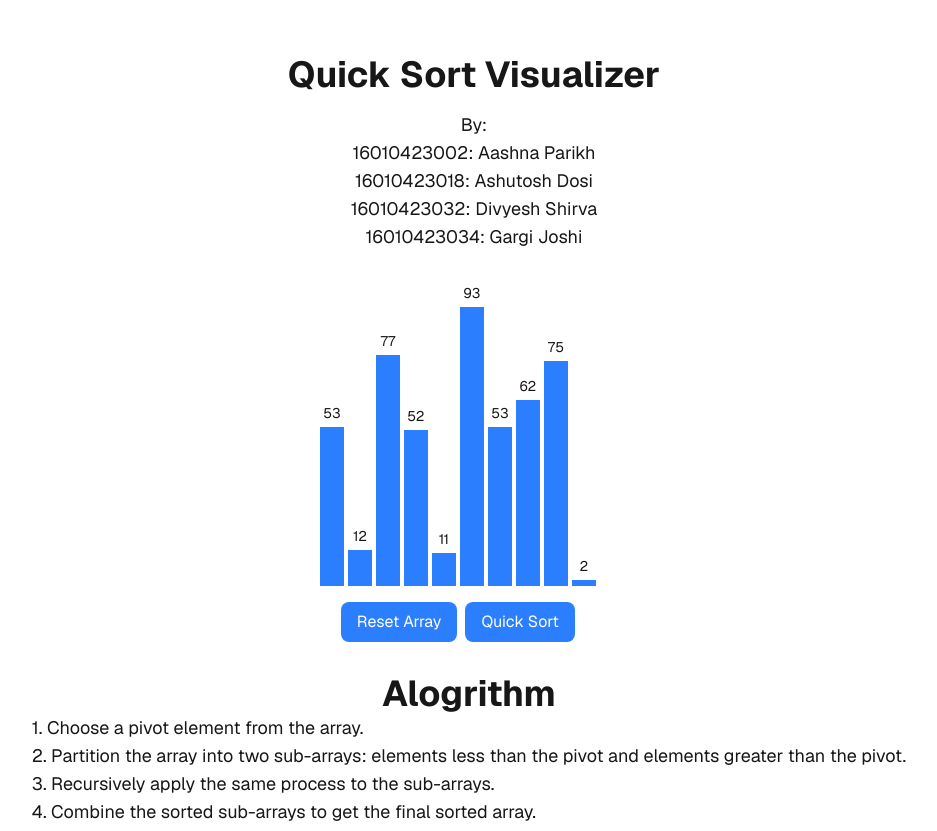
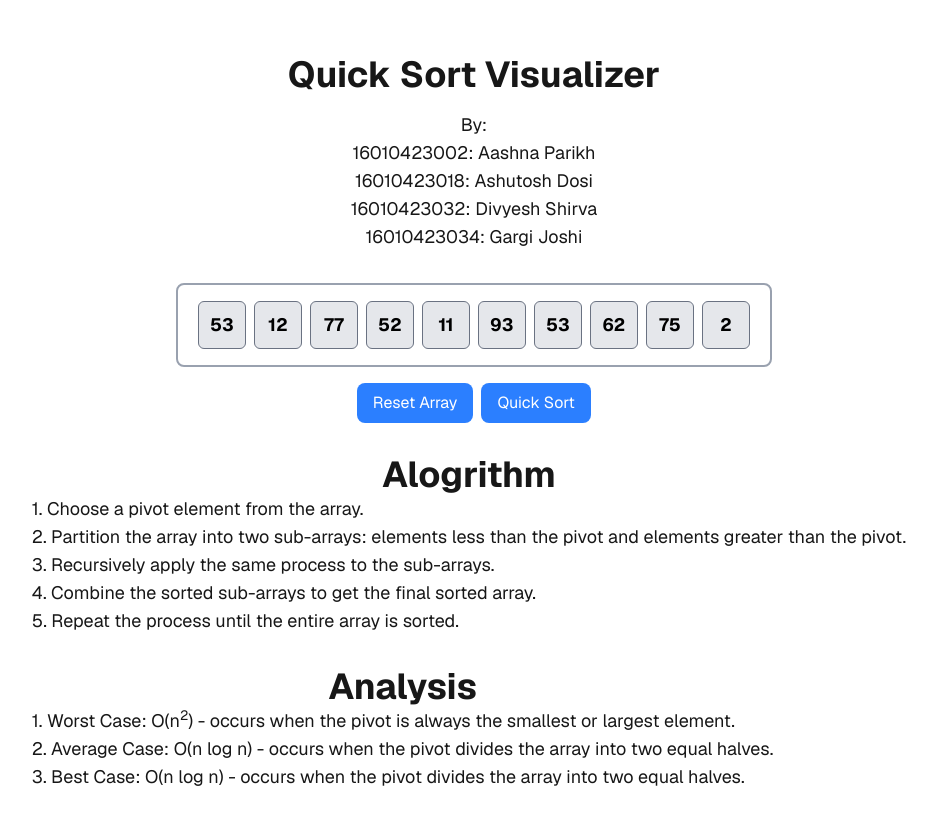
Before and after one commit to ashutoshDosi/AA-LabCA, a Next.js app: page / in a window 1280 px wide. Shown: the part 109-940 px from the top of the page, without its empty margins (171-1108 px from the left). Built offline with nearby package versions, Linux system fonts and the light colour scheme.

Commit message:
Add array format instead of bar

```diff
--- a/src/app/components/QuickSortVisualizer.tsx
+++ b/src/app/components/QuickSortVisualizer.tsx
@@ -1,7 +1,4 @@
-'use client'
-
 import { useState, useEffect } from "react";
-import { motion } from "framer-motion";
 import Button from "./Button";
 
 const QuickSortVisualizer = () => {
@@ -40,12 +37,12 @@ const QuickSortVisualizer = () => {
         i++;
         [arr[i], arr[j]] = [arr[j], arr[i]];
         setArray([...arr]);
-        await new Promise((resolve) => setTimeout(resolve, 1000));
+        await new Promise((resolve) => setTimeout(resolve, 500));
       }
     }
     [arr[i + 1], arr[high]] = [arr[high], arr[i + 1]];
     setArray([...arr]);
-    await new Promise((resolve) => setTimeout(resolve, 1000));
+    await new Promise((resolve) => setTimeout(resolve, 500));
     setPivotIndex(null);
     setCompareIndex(null);
     return i + 1;
@@ -61,16 +58,14 @@ const QuickSortVisualizer = () => {
 
   return (
     <div className="flex flex-col items-center space-y-4">
-      <div className="flex space-x-1 items-end">
+      <div className="flex justify-center items-center border-2 border-gray-400 p-4 rounded-lg">
         {array.map((value, idx) => (
-          <div key={idx} className="flex flex-col items-center">
-            <span className="text-sm mb-1">{value}</span>
-            <motion.div
-              className={`w-6 ${idx === pivotIndex ? 'bg-red-500' : idx === compareIndex ? 'bg-yellow-500' : 'bg-blue-500'}`}
-              style={{ height: `${value * 3}px` }}
-              layout
-            />
-          </div>
+          <span
+            key={idx}
+            className={`flex justify-center items-center w-12 h-12 border border-gray-500 rounded-md mx-1 text-lg font-bold text-black ${idx === pivotIndex ? 'bg-red-500' : idx === compareIndex ? 'bg-yellow-500' : 'bg-gray-200'}`}
+          >
+            {value}
+          </span>
         ))}
       </div>
       <div className="flex space-x-2">
--- a/src/app/page.tsx
+++ b/src/app/page.tsx
@@ -18,7 +18,7 @@ export default function Home() {
             16010423034: Gargi Joshi
           </p>
         </div>
-        <div className="flex flex-col items-center md:ml-72 sm:ml-24">
+        <div className="flex flex-col items-center ml-36">
         <QuickSortVisualizer />
         </div>
         <div>
@@ -33,6 +33,17 @@ export default function Home() {
             5. Repeat the process until the entire array is sorted. <br />
           </p>
         </div>
+
+        <div>
+          <h1 className="text-4xl font-bold text-center">
+            Analysis
+          </h1>
+          <p className="text-lg">
+            1. Worst Case: O(n<sup>2</sup>) - occurs when the pivot is always the smallest or largest element. <br />
+            2. Average Case: O(n log n) - occurs when the pivot divides the array into two equal halves. <br />
+            3. Best Case: O(n log n) - occurs when the pivot divides the array into two equal halves. <br />
+          </p>
+        </div>
       </main>
     </div>
   );
```
